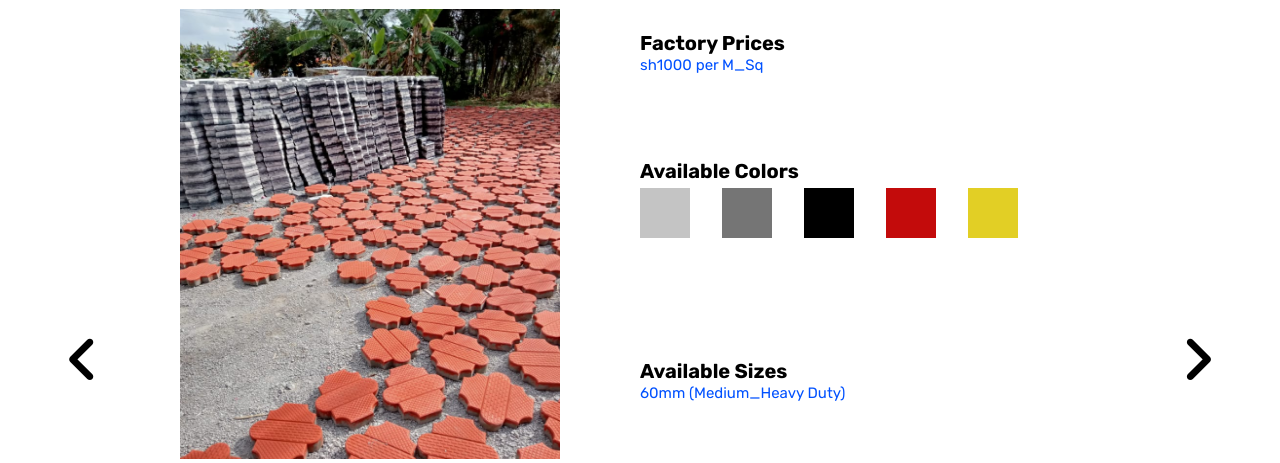
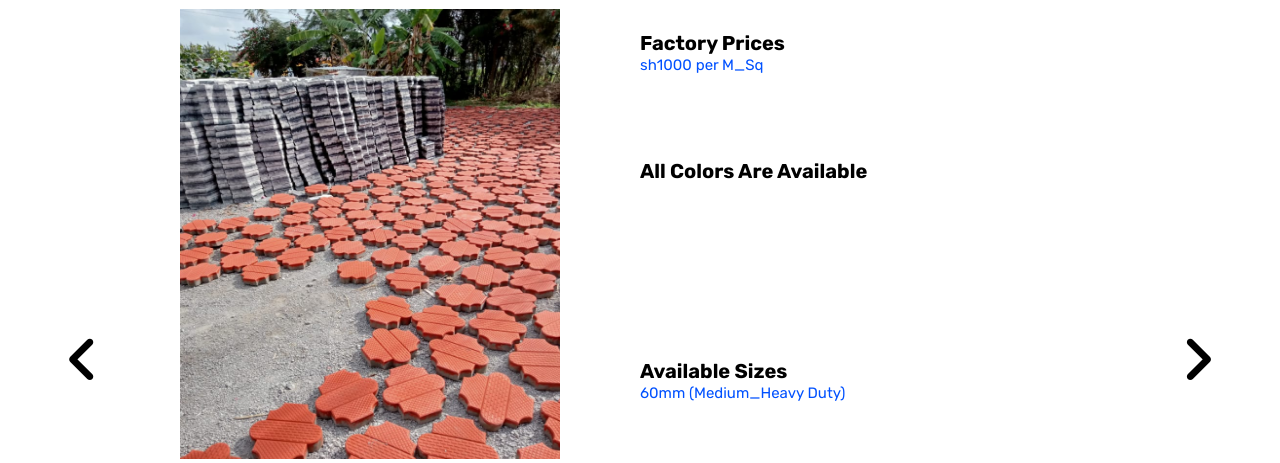
Before and after one commit to AlexNdungu/Remedy-Pavers, a Django app: page /products/ in a window 1280 px wide. Shown: the part 961-1424 px from the top of the page. Run offline with Django 3.2, Linux system fonts and the light colour scheme; some libraries are stand-ins or nearby versions.

Commit message:
Correction of color box

```diff
--- a/Templates/products.html
+++ b/Templates/products.html
@@ -82,14 +82,7 @@
                     </div>
                     <!--Main Color Sample-->
                     <div class="color">
-                        <h4>Available Colors</h4>
-                        <div id="many">
-                            <div class="div" style="background-color: #C4C4C4;" ></div>
-                            <div class="div" style="background-color: #757575;"></div>
-                            <div class="div" style="background-color: #000000;"></div>
-                            <div class="div" style="background-color: #C30B0B;"></div>
-                            <div class="div" style="background-color: #E2CF25;"></div>
-                        </div>
+                        <h4>All Colors Are Available</h4>
                     </div>
                     <div class="size">
                         <h4>Available Sizes</h4>
@@ -135,14 +128,7 @@
                     </div>
                     <!--Main Color Sample-->
                     <div class="color">
-                        <h4>Available Colors</h4>
-                        <div id="many">
-                            <div class="div" style="background-color: #C4C4C4;" ></div>
-                            <div class="div" style="background-color: #757575;"></div>
-                            <div class="div" style="background-color: #000000;"></div>
-                            <div class="div" style="background-color: #C30B0B;"></div>
-                            <div class="div" style="background-color: #E2CF25;"></div>
-                        </div>
+                        <h4>All Colors Are Available</h4>
                     </div>
                     <div class="size">
                         <h4>Available Sizes</h4>
@@ -187,14 +173,7 @@
                     </div>
                     <!--Main Color Sample-->
                     <div class="color">
-                        <h4>Available Colors</h4>
-                        <div id="many">
-                            <div class="div" style="background-color: #C4C4C4;" ></div>
-                            <div class="div" style="background-color: #757575;"></div>
-                            <div class="div" style="background-color: #000000;"></div>
-                            <div class="div" style="background-color: #C30B0B;"></div>
-                            <div class="div" style="background-color: #E2CF25;"></div>
-                        </div>
+                        <h4>All Colors Are Available</h4>
                     </div>
                     <div class="size">
                         <h4>Available Sizes</h4>
@@ -239,14 +218,7 @@
                     </div>
                     <!--Main Color Sample-->
                     <div class="color">
-                        <h4>Available Colors</h4>
-                        <div id="many">
-                            <div class="div" style="background-color: #C4C4C4;" ></div>
-                            <div class="div" style="background-color: #757575;"></div>
-                            <div class="div" style="background-color: #000000;"></div>
-                            <div class="div" style="background-color: #C30B0B;"></div>
-                            <div class="div" style="background-color: #E2CF25;"></div>
-                        </div>
+                        <h4>All Colors Are Available</h4>
                     </div>
                     <div class="size">
                         <h4>Available Sizes</h4>
@@ -291,14 +263,7 @@
                     </div>
                     <!--Main Color Sample-->
                     <div class="color">
-                        <h4>Available Colors</h4>
-                        <div id="many">
-                            <div class="div" style="background-color: #C4C4C4;" ></div>
-                            <div class="div" style="background-color: #757575;"></div>
-                            <div class="div" style="background-color: #000000;"></div>
-                            <div class="div" style="background-color: #C30B0B;"></div>
-                            <div class="div" style="background-color: #E2CF25;"></div>
-                        </div>
+                        <h4>All Colors Are Available</h4>
                     </div>
                     <div class="size">
                         <h4>Available Sizes</h4>
@@ -343,14 +308,7 @@
                     </div>
                     <!--Main Color Sample-->
                     <div class="color">
-                        <h4>Available Colors</h4>
-                        <div id="many">
-                            <div class="div" style="background-color: #C4C4C4;" ></div>
-                            <div class="div" style="background-color: #757575;"></div>
-                            <div class="div" style="background-color: #000000;"></div>
-                            <div class="div" style="background-color: #C30B0B;"></div>
-                            <div class="div" style="background-color: #E2CF25;"></div>
-                        </div>
+                        <h4>All Colors Are Available</h4>
                     </div>
                     <div class="size">
                         <h4>Available Sizes</h4>
@@ -395,14 +353,7 @@
                     </div>
                     <!--Main Color Sample-->
                     <div class="color">
-                        <h4>Available Colors</h4>
-                        <div id="many">
-                            <div class="div" style="background-color: #C4C4C4;" ></div>
-                            <div class="div" style="background-color: #757575;"></div>
-                            <div class="div" style="background-color: #000000;"></div>
-                            <div class="div" style="background-color: #C30B0B;"></div>
-                            <div class="div" style="background-color: #E2CF25;"></div>
-                        </div>
+                        <h4>All Colors Are Available</h4>
                     </div>
                     <div class="size">
                         <h4>Available Sizes</h4>
@@ -447,14 +398,7 @@
                     </div>
                     <!--Main Color Sample-->
                     <div class="color">
-                        <h4>Available Colors</h4>
-                        <div id="many">
-                            <div class="div" style="background-color: #C4C4C4;" ></div>
-                            <div class="div" style="background-color: #757575;"></div>
-                            <div class="div" style="background-color: #000000;"></div>
-                            <div class="div" style="background-color: #C30B0B;"></div>
-                            <div class="div" style="background-color: #E2CF25;"></div>
-                        </div>
+                        <h4>All Colors Are Available</h4>
                     </div>
                     <div class="size">
                         <h4>Available Sizes</h4>
```
